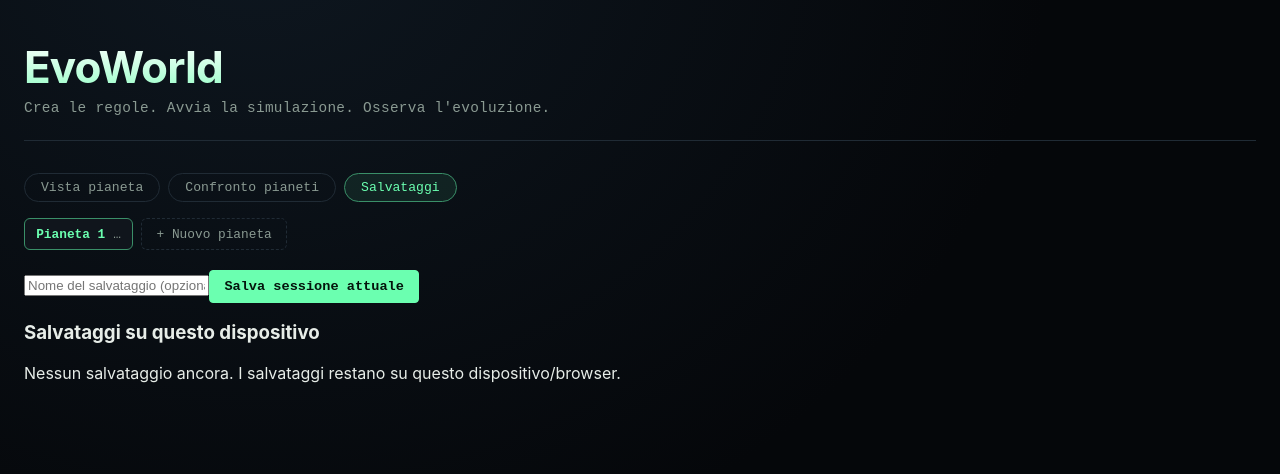
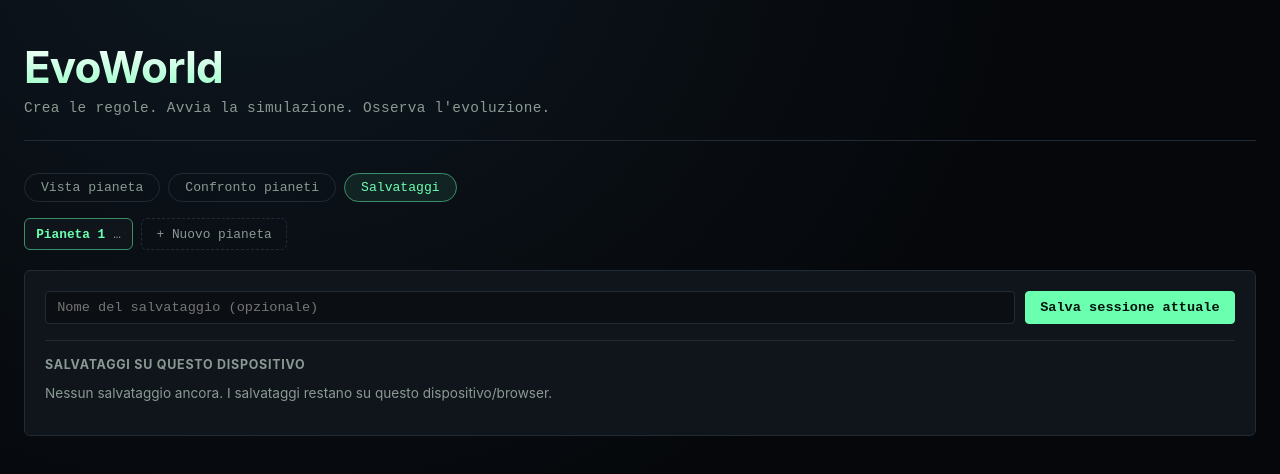
Before and after one commit to misteryone2/Evoworld, a Next.js app: page / in a window 1280 px wide. Both pictures are taken after a click on the tab "Salvataggi". Shown: the top 474 px of the page. Built offline with nearby package versions, Linux system fonts and the light colour scheme.

Commit message:
Update globals.css

```diff
--- a/app/globals.css
+++ b/app/globals.css
@@ -701,6 +701,107 @@ body {
 .comparison-table tbody tr:hover {
   background: rgba(255, 255, 255, 0.03);
 }
+/* v1.0.1 — persistenza */
+
+.save-load-panel {
+  background: var(--panel);
+  border: 1px solid var(--line);
+  border-radius: 6px;
+  padding: 1.25rem;
+}
+
+.save-row {
+  display: flex;
+  flex-wrap: wrap;
+  gap: 0.6rem;
+  margin-bottom: 1rem;
+}
+
+.save-label-input {
+  flex: 1;
+  min-width: 200px;
+  font-family: "EvoMono", ui-monospace, monospace;
+  font-size: 0.85rem;
+  background: var(--void-2);
+  border: 1px solid var(--line);
+  border-radius: 4px;
+  color: var(--text);
+  padding: 0.5rem 0.7rem;
+}
+
+.save-label-input:focus {
+  outline: none;
+  border-color: var(--signal-dim);
+}
+
+.save-error {
+  color: var(--danger);
+  font-size: 0.82rem;
+  margin: 0 0 1rem;
+}
+
+.save-status {
+  color: var(--signal);
+  font-size: 0.82rem;
+  margin: 0 0 1rem;
+}
+
+.save-load-panel h3 {
+  font-size: 0.78rem;
+  text-transform: uppercase;
+  letter-spacing: 0.06em;
+  color: var(--text-dim);
+  margin: 1rem 0 0.75rem;
+  border-top: 1px solid var(--line);
+  padding-top: 1rem;
+}
+
+.save-empty {
+  color: var(--text-dim);
+  font-size: 0.85rem;
+}
+
+.save-list {
+  list-style: none;
+  margin: 0;
+  padding: 0;
+  display: flex;
+  flex-direction: column;
+  gap: 0.6rem;
+}
+
+.save-item {
+  display: flex;
+  flex-wrap: wrap;
+  align-items: center;
+  justify-content: space-between;
+  gap: 0.6rem;
+  border: 1px solid var(--line);
+  border-radius: 6px;
+  padding: 0.6rem 0.8rem;
+}
+
+.save-item-info {
+  display: flex;
+  flex-direction: column;
+  gap: 0.15rem;
+}
+
+.save-item-label {
+  font-weight: 600;
+  font-size: 0.88rem;
+}
+
+.save-item-meta {
+  font-family: "EvoMono", ui-monospace, monospace;
+  font-size: 0.75rem;
+  color: var(--text-dim);
+}
+
+.save-item-actions {
+  display: flex;
+  gap: 0.5rem;
+}
 
 
 .season-badge {
```
